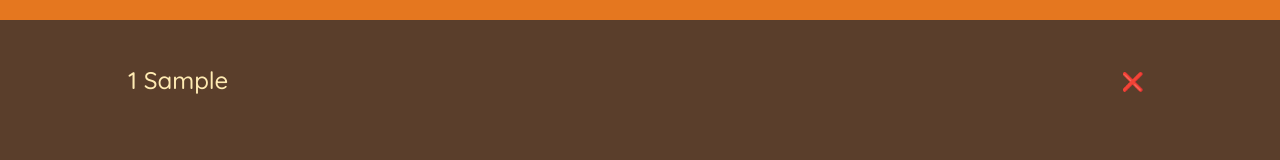
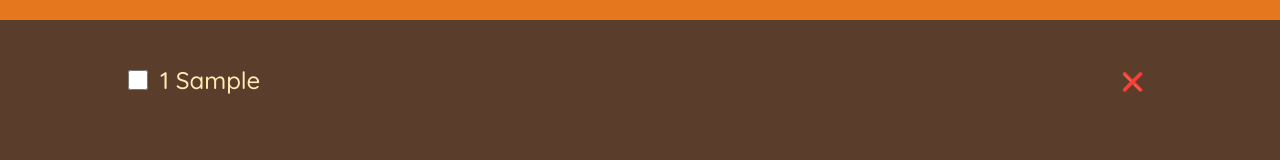
Before and after one commit to UsiTheStorm/travel-list, a React (Vite) app: page / in a window 1280 px wide. Both pictures are taken after typing "Sample" into the empty fields and a click on the button "ADD". Shown: the part 229-389 px from the top of the page. Built offline with nearby package versions, Linux system fonts and the light colour scheme.

Commit message:
Implement packing function

```diff
--- a/src/App.jsx
+++ b/src/App.jsx
@@ -19,11 +19,17 @@ function App() {
     setItems((items) => items.filter((item) => item.id !== id));
   }
 
+  function toggleItem(id) {
+    setItems((items) =>
+      items.map((item) => (item.id === id ? { ...item, packed: !item.packed } : item)),
+    );
+  }
+
   return (
     <div className="app">
       <Logo />
       <Form onAddItems={handleAddItems} />
-      <PackingList items={items} onDeleteItem={handleDeleteItem} />
+      <PackingList items={items} onDeleteItem={handleDeleteItem} onToggleItem={toggleItem} />
       <Stats />
     </div>
   );
--- a/src/components/PackingList.jsx
+++ b/src/components/PackingList.jsx
@@ -1,8 +1,15 @@
 import React from 'react';
 
-function Item({ item: { quantity, description, packed, id }, onDeleteItem }) {
+function Item({ item: { quantity, description, packed, id }, onDeleteItem, onToggleItem }) {
   return (
     <li>
+      <input
+        type="checkbox"
+        value={packed}
+        onChange={() => {
+          onToggleItem(id);
+        }}
+      />
       <span style={packed ? { textDecoration: 'line-through' } : {}}>
         {quantity} {description}
       </span>
@@ -17,13 +24,18 @@ function Item({ item: { quantity, description, packed, id }, onDeleteItem }) {
   );
 }
 
-function PackingList({ items, onDeleteItem }) {
+function PackingList({ items, onDeleteItem, onToggleItem }) {
   return (
     <div className="list">
       {items.length > 0 ? (
         <ul>
           {items.map((item) => (
-            <Item item={item} onDeleteItem={onDeleteItem} key={item.id} />
+            <Item
+              item={item}
+              onDeleteItem={onDeleteItem}
+              onToggleItem={onToggleItem}
+              key={item.id}
+            />
           ))}
         </ul>
       ) : (
```
